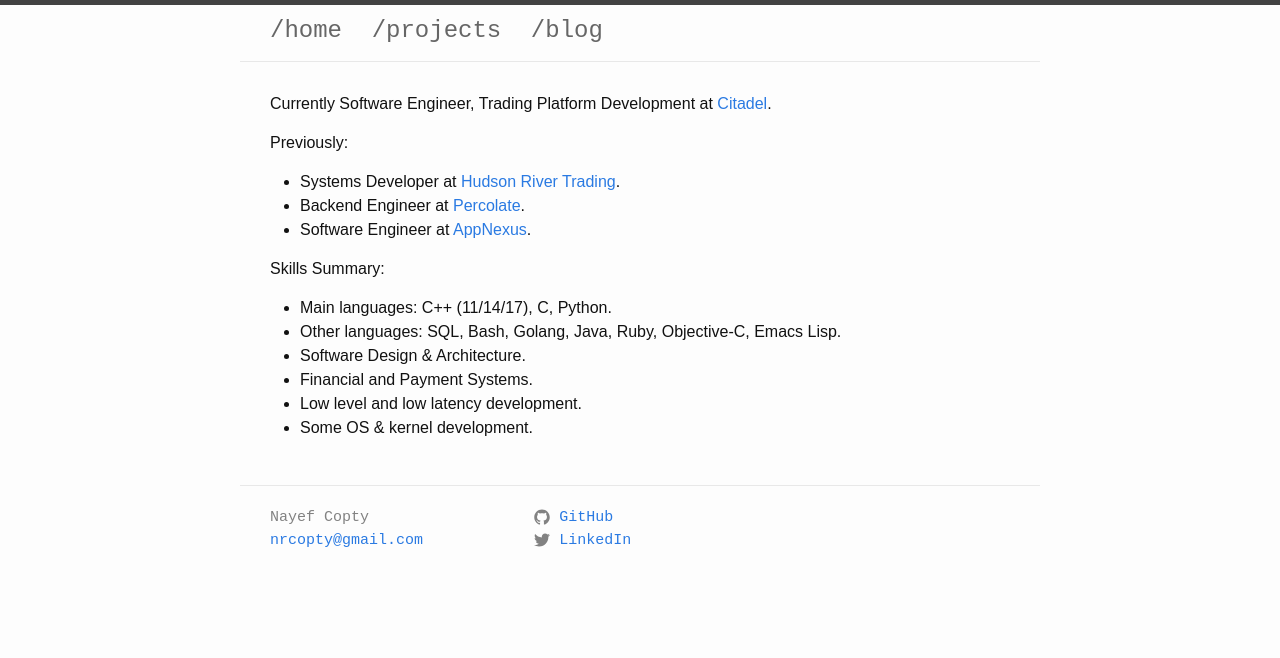
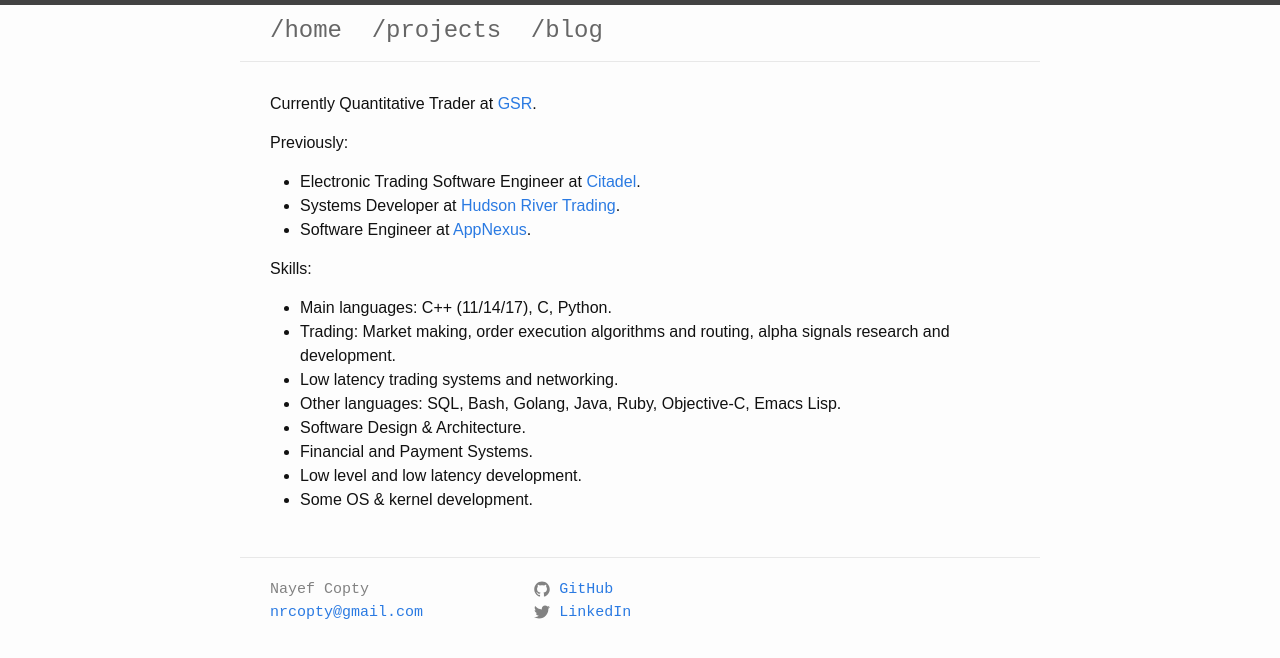
Before and after one commit to nayefc/nayefc.github.com, a Jekyll site: the page built from index.md, in a window 1280 px wide. Shown: the top 658 px of the page. Built offline with Jekyll 4.4.1, drawn with Linux system fonts in a browser that asks for light colours.

Commit message:
update index.md

```diff
--- a/index.md
+++ b/index.md
@@ -2,15 +2,17 @@
 layout: default
 ---
 
-Currently Software Engineer, Trading Platform Development at <a href="http://citadel.com/" target="_blank">Citadel</a>.
+Currently Quantitative Trader at <a href="https://www.gsr.io/" target="_blank">GSR</a>.
 
 Previously:
-- Systems Developer at <a href="http://hudson-trading.com/" target="_blank">Hudson River Trading</a>.
-- Backend Engineer at <a href="http://percolate.com/" target="_blank">Percolate</a>.
+- Electronic Trading Software Engineer at <a href="https://citadel.com/" target="_blank">Citadel</a>.
+- Systems Developer at <a href="https://hudson-trading.com/" target="_blank">Hudson River Trading</a>.
 - Software Engineer at <a href="http://appnexus.com/" target="_blank">AppNexus</a>.
 
-Skills Summary:
+Skills:
 - Main languages: C++ (11/14/17), C, Python.
+- Trading: Market making, order execution algorithms and routing, alpha signals research and development.
+- Low latency trading systems and networking.
 - Other languages: SQL, Bash, Golang, Java, Ruby, Objective-C, Emacs Lisp.
 - Software Design & Architecture.
 - Financial and Payment Systems.
```
